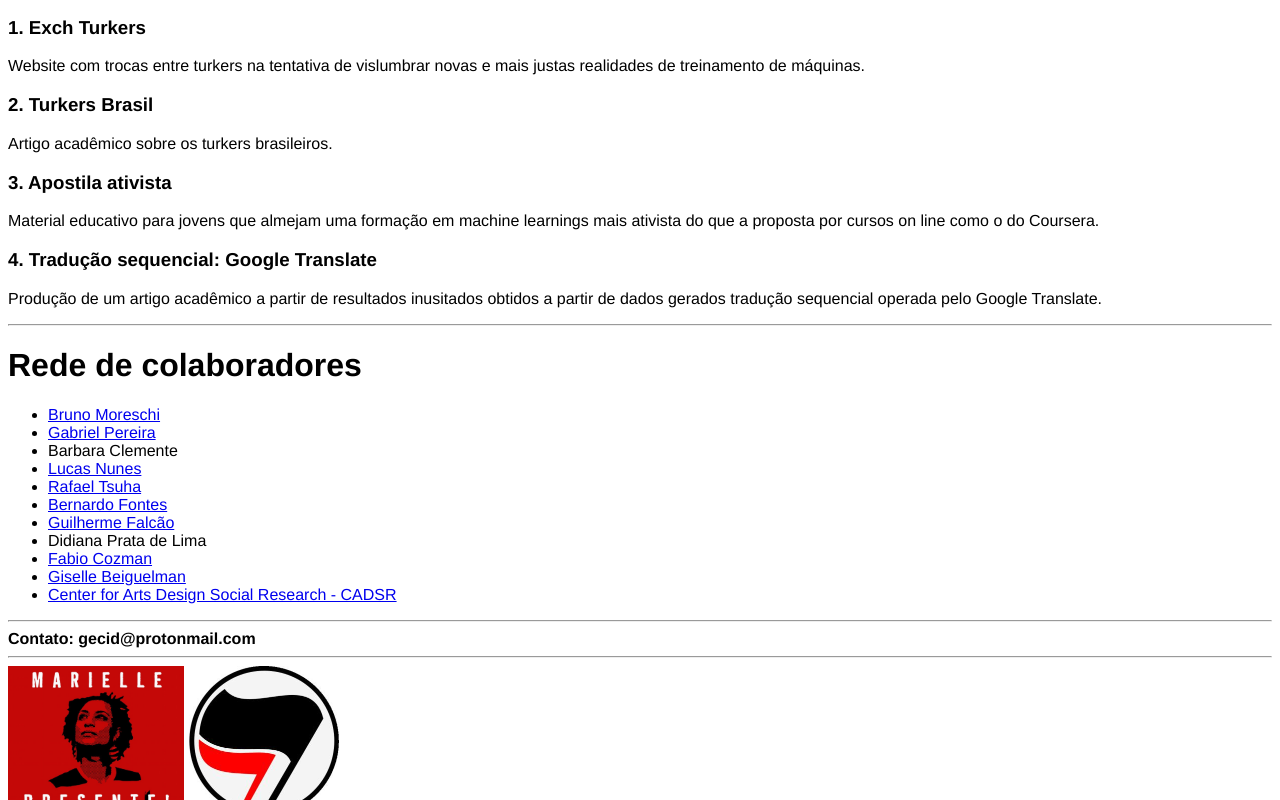
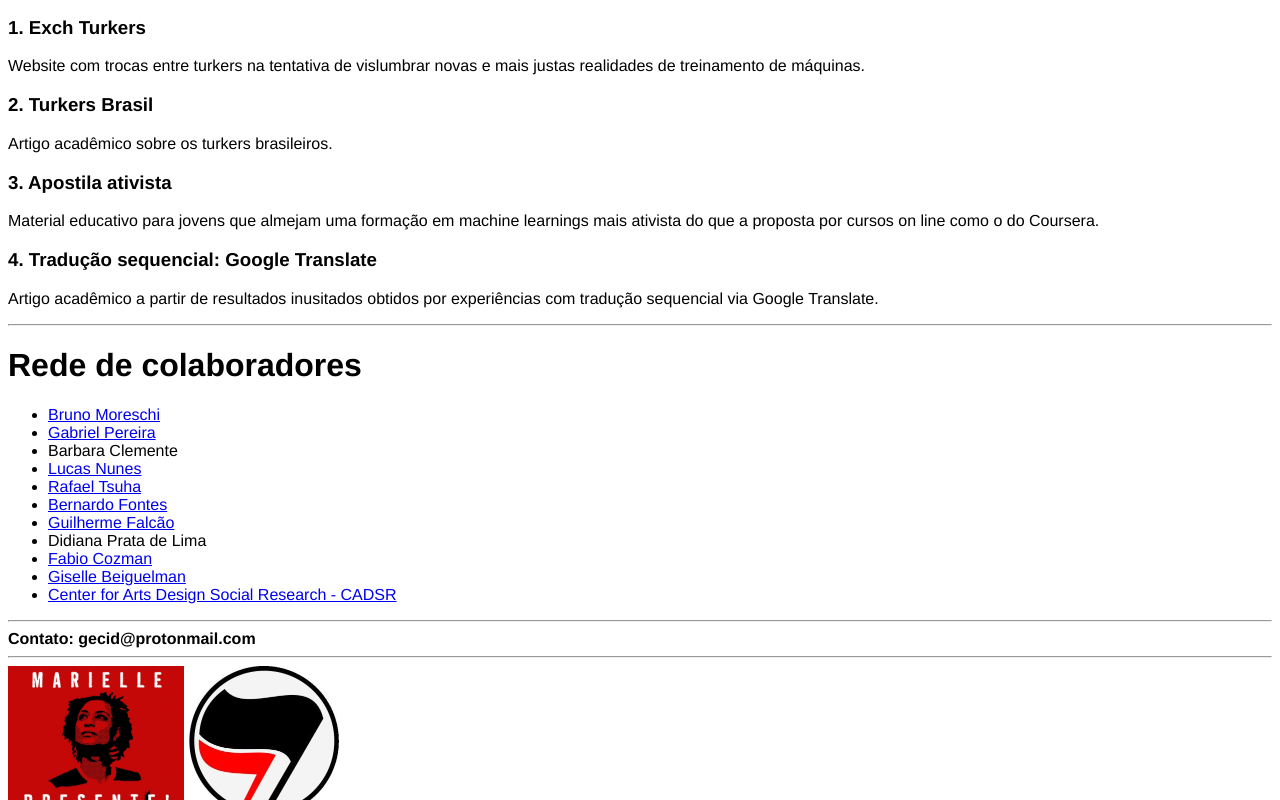
Before and after one commit to gecid-aia/gecid-aia.github.io, a plain HTML site: page index.html in a window 1280 px wide. Shown: the part 904-1704 px from the top of the page. Drawn offline with nearby package versions, Linux system fonts and the light colour scheme.

Commit message:
Changes in index.html

```diff
--- a/index.html
+++ b/index.html
@@ -5,9 +5,11 @@
 <link rel="stylesheet" type="text/css" href="src/style/style.css">
 </head>
 <body>
+	<center>
 	<div>
 		<img src="src/images/gecid_logo_whitebg.jpeg">
 	</div>
+	</center>
 	<hr>
 	<div>
 		<h1>Sobre nós</h1>
@@ -27,7 +29,7 @@
 <p>Material educativo para jovens que almejam uma formação em machine learnings mais ativista do que a proposta por cursos on line como o do Coursera. </p>
 
 <h3>4. Tradução sequencial: Google Translate</h3>
-<p>Produção de um artigo acadêmico a partir de resultados inusitados obtidos a partir de dados gerados tradução sequencial operada pelo Google Translate.</p>
+<p>Artigo acadêmico a partir de resultados inusitados obtidos por experiências com tradução sequencial via Google Translate.</p>
 	</div>
 	<div>
 	<hr>
```
